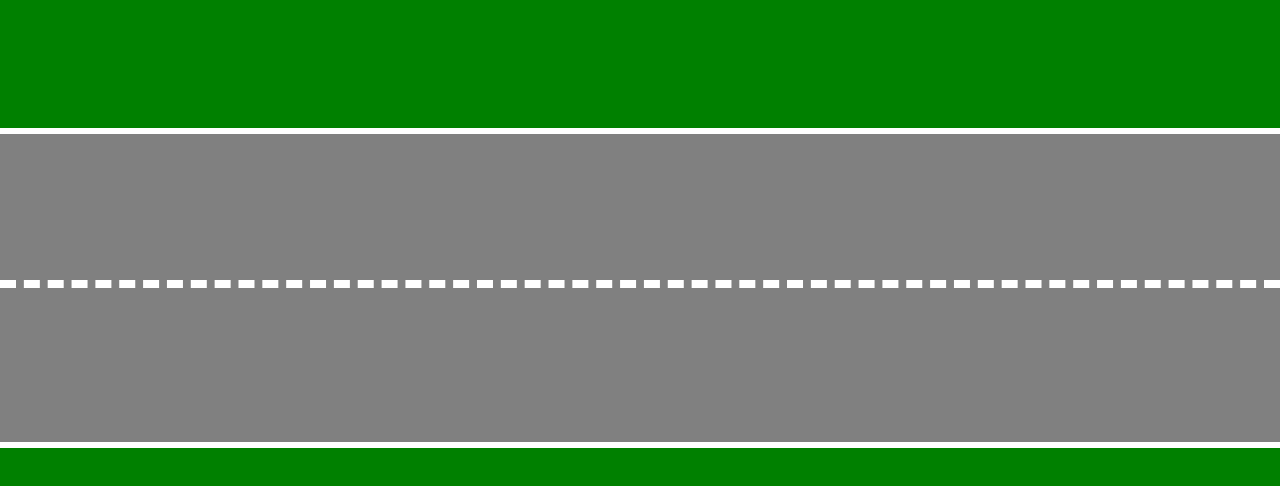
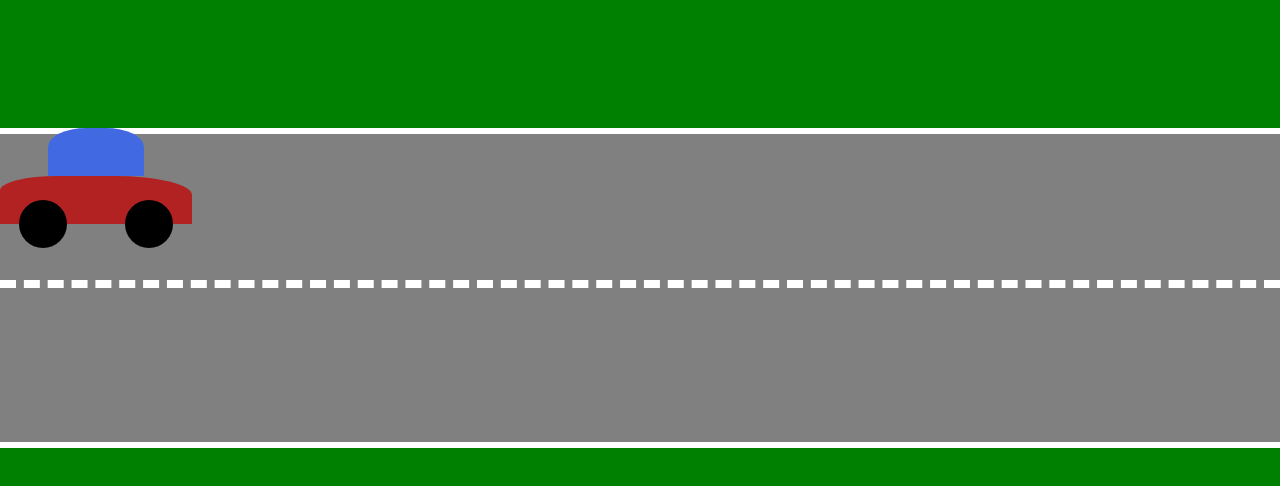
Before and after one commit to lurco/animated_car, a plain HTML site: page index.html in a window 1280 px wide. Drawn offline with Linux system fonts and the light colour scheme.

Commit message:
created a static car

```diff
--- a/index.html
+++ b/index.html
@@ -11,11 +11,19 @@
 <body>
 
 <div class="road">
-<!--    <span class="car"></span>-->
-    <div class="edge_line"></div>
+    <div class="edge__line"></div>
     <div class="lane__top"></div>
     <div class="lane__bottom"></div>
-    <div class="edge_line"></div>
+    <div class="edge__line"></div>
+
+    <span class="car">
+        <span class="windows"></span>
+        <span class="body"></span>
+        <span class="wheels">
+            <span class="wheel__left"></span>
+            <span class="wheel__right"></span>
+        </span>
+    </span>
 </div>
 
 </body>
--- a/src/css/style.css
+++ b/src/css/style.css
@@ -15,7 +15,7 @@ html, body {
     position: relative;
 }
 
-.edge_line {
+.edge__line {
     background-color: white;
     grid-column: 1 / -1;
 }
@@ -26,3 +26,61 @@ html, body {
     border-style: dashed;
     grid-column: 1 / -1;
 }
+
+.car {
+    position: absolute;
+    display: grid;
+    width: 12rem;
+    height: 9rem;
+    grid-template-rows: 1fr 1fr 1fr;
+    grid-template-columns: 1fr 1fr 1fr 1fr;
+}
+
+.windows {
+    background-color: royalblue;
+    border-top-left-radius: 40%;
+    border-top-right-radius: 40%;
+    grid-row: 1 / 2;
+    grid-column: 2 / 4;
+}
+
+.body {
+    background-color: firebrick;
+    border-top-left-radius: 30%;
+    border-top-right-radius: 40%;
+    grid-row: 2 / 3;
+    grid-column: 1 / -1;
+}
+
+.wheels {
+    grid-row: 3 / -1;
+    grid-column: 1 / -1;
+    position: relative;
+}
+.wheels .wheel__left {
+    background-color: black;
+    border-radius: 50%;
+    position: absolute;
+}
+
+.wheels .wheel__right {
+    display: inline-block;
+    width: 25%;
+    height: 100%;
+    background-color: black;
+    border-radius: 50%;
+    position: absolute;
+    left: 10%;
+    top: -50%;
+}
+
+.wheels .wheel__left {
+    display: inline-block;
+    width: 25%;
+    height: 100%;
+    background-color: black;
+    border-radius: 50%;
+    position: absolute;
+    right: 10%;
+    top: -50%;
+}
```
